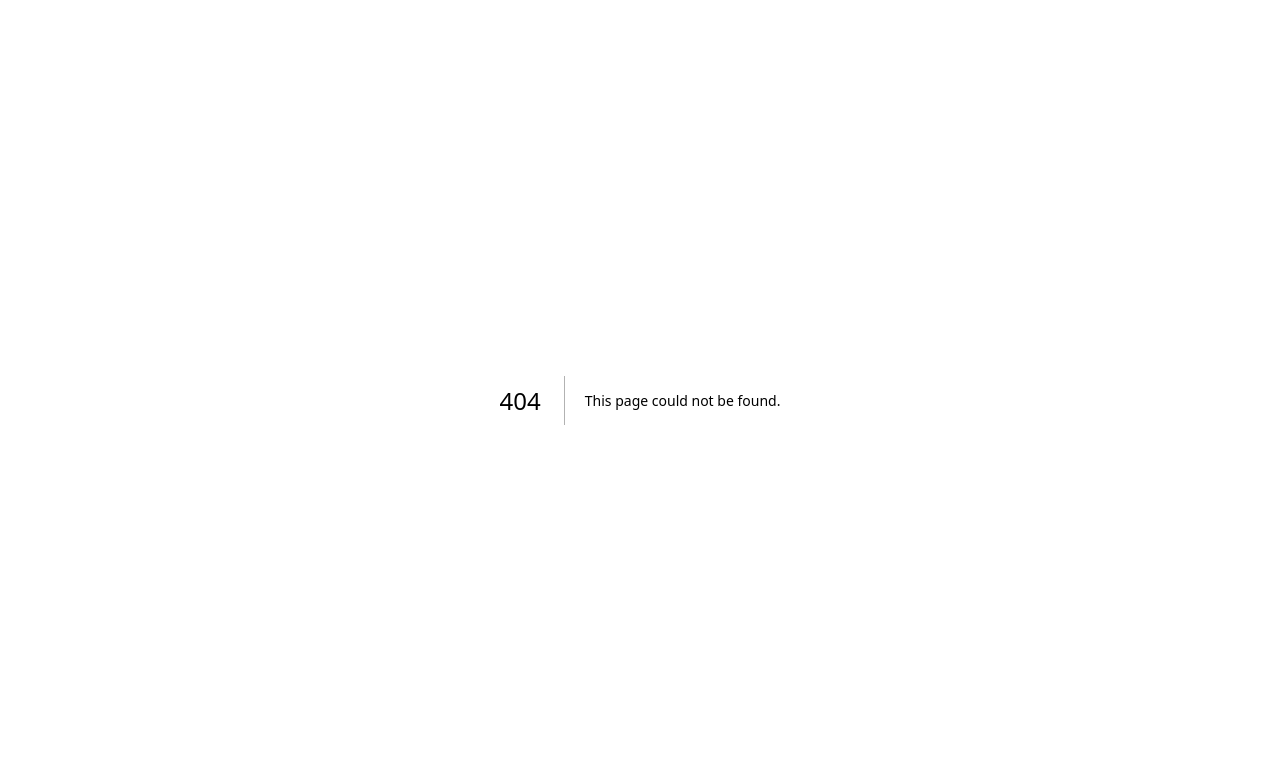
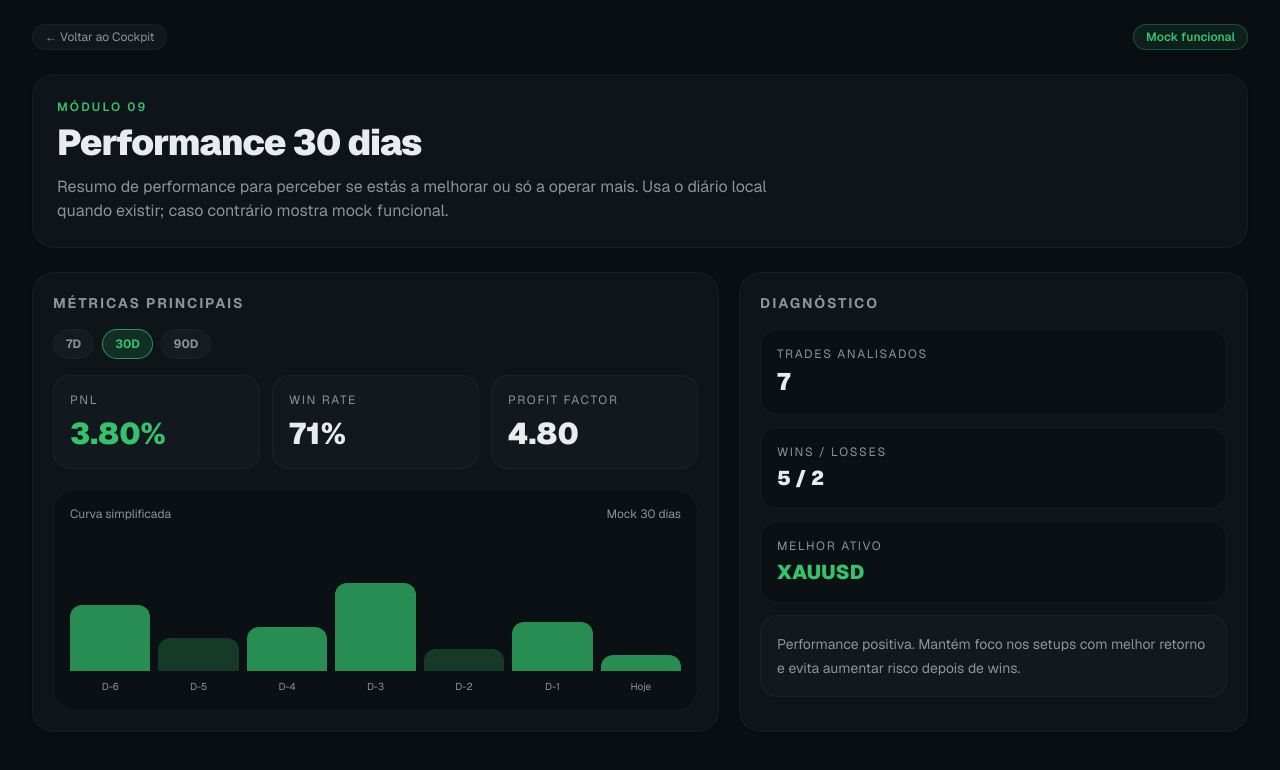
Before and after one commit to ineslourenco7/v0-recreate-trading-dashboard, a Next.js app: page /performance in a window 1280 px wide. Before the commit this address had no page. Shown: the top 770 px of the page. Built offline with nearby package versions, Linux system fonts and the light colour scheme.

Commit message:
Add performance module page

```diff
--- /dev/null
+++ b/app/performance/page.tsx
@@ -0,0 +1,168 @@
+"use client"
+
+import { useEffect, useMemo, useState } from "react"
+import { ModuleCard, ModulePage } from "@/components/hermes/module-page"
+
+const JOURNAL_STORAGE_KEY = "hermes-trading-journal-entries"
+
+type JournalEntry = {
+  id: string
+  createdAt: string
+  asset: string
+  result: "Win" | "Loss" | "Breakeven" | "Sem trade"
+  emotion: string
+  setup: string
+  note: string
+}
+
+const mockTrades = [
+  { day: "D-6", pnl: 1.2, asset: "XAUUSD", setup: "Setup 123" },
+  { day: "D-5", pnl: -0.6, asset: "BTCUSD", setup: "Breakout" },
+  { day: "D-4", pnl: 0.8, asset: "XAUUSD", setup: "Pullback" },
+  { day: "D-3", pnl: 1.6, asset: "NAS100", setup: "Momentum" },
+  { day: "D-2", pnl: -0.4, asset: "EURUSD", setup: "Range" },
+  { day: "D-1", pnl: 0.9, asset: "XAUUSD", setup: "Setup 123" },
+  { day: "Hoje", pnl: 0.3, asset: "XAUUSD", setup: "Setup 123" },
+]
+
+export default function PerformancePage() {
+  const [entries, setEntries] = useState<JournalEntry[]>([])
+  const [window, setWindow] = useState<"7D" | "30D" | "90D">("30D")
+
+  useEffect(() => {
+    try {
+      const saved = localStorage.getItem(JOURNAL_STORAGE_KEY)
+      if (!saved) return
+      const parsed = JSON.parse(saved) as JournalEntry[]
+      if (Array.isArray(parsed)) setEntries(parsed)
+    } catch {
+      setEntries([])
+    }
+  }, [])
+
+  const metrics = useMemo(() => {
+    const winsFromJournal = entries.filter((entry) => entry.result === "Win").length
+    const lossesFromJournal = entries.filter((entry) => entry.result === "Loss").length
+    const breakevenFromJournal = entries.filter((entry) => entry.result === "Breakeven").length
+    const journalTrades = winsFromJournal + lossesFromJournal + breakevenFromJournal
+
+    const mockWins = mockTrades.filter((trade) => trade.pnl > 0).length
+    const mockLosses = mockTrades.filter((trade) => trade.pnl < 0).length
+    const totalTrades = journalTrades || mockTrades.length
+    const wins = journalTrades ? winsFromJournal : mockWins
+    const losses = journalTrades ? lossesFromJournal : mockLosses
+    const pnl = journalTrades ? wins * 1.1 - losses * 0.7 : mockTrades.reduce((sum, trade) => sum + trade.pnl, 0)
+    const winRate = totalTrades ? Math.round((wins / totalTrades) * 100) : 0
+    const grossWin = journalTrades ? wins * 1.1 : mockTrades.filter((trade) => trade.pnl > 0).reduce((sum, trade) => sum + trade.pnl, 0)
+    const grossLoss = Math.abs(journalTrades ? losses * 0.7 : mockTrades.filter((trade) => trade.pnl < 0).reduce((sum, trade) => sum + trade.pnl, 0))
+    const profitFactor = grossLoss ? (grossWin / grossLoss).toFixed(2) : "∞"
+
+    return {
+      totalTrades,
+      wins,
+      losses,
+      pnl: pnl.toFixed(2),
+      winRate,
+      profitFactor,
+      source: journalTrades ? "Diário local" : "Mock 30 dias",
+    }
+  }, [entries])
+
+  const bestAsset = useMemo(() => {
+    const source = entries.length
+      ? entries.map((entry) => ({ asset: entry.asset, score: entry.result === "Win" ? 1 : entry.result === "Loss" ? -1 : 0 }))
+      : mockTrades.map((trade) => ({ asset: trade.asset, score: trade.pnl }))
+
+    const grouped = source.reduce<Record<string, number>>((acc, item) => {
+      acc[item.asset] = (acc[item.asset] || 0) + item.score
+      return acc
+    }, {})
+
+    return Object.entries(grouped).sort((a, b) => b[1] - a[1])[0]?.[0] || "Sem dados"
+  }, [entries])
+
+  return (
+    <ModulePage
+      eyebrow="Módulo 09"
+      title="Performance 30 dias"
+      description="Resumo de performance para perceber se estás a melhorar ou só a operar mais. Usa o diário local quando existir; caso contrário mostra mock funcional."
+    >
+      <div className="grid gap-5 lg:grid-cols-[1.35fr_1fr]">
+        <ModuleCard title="Métricas principais">
+          <div className="mb-4 flex flex-wrap gap-2">
+            {["7D", "30D", "90D"].map((item) => (
+              <button
+                key={item}
+                type="button"
+                onClick={() => setWindow(item as "7D" | "30D" | "90D")}
+                className={`rounded-full border px-3 py-1.5 text-xs font-bold transition ${
+                  window === item
+                    ? "border-primary/70 bg-primary/15 text-primary"
+                    : "border-border/70 bg-secondary/40 text-muted-foreground hover:text-foreground"
+                }`}
+              >
+                {item}
+              </button>
+            ))}
+          </div>
+
+          <div className="grid gap-3 md:grid-cols-3">
+            <div className="rounded-xl border border-border/70 bg-secondary/30 p-4">
+              <p className="text-xs uppercase tracking-[0.14em] text-muted-foreground">PnL</p>
+              <p className="mt-2 text-3xl font-black text-primary">{metrics.pnl}%</p>
+            </div>
+            <div className="rounded-xl border border-border/70 bg-secondary/30 p-4">
+              <p className="text-xs uppercase tracking-[0.14em] text-muted-foreground">Win Rate</p>
+              <p className="mt-2 text-3xl font-black">{metrics.winRate}%</p>
+            </div>
+            <div className="rounded-xl border border-border/70 bg-secondary/30 p-4">
+              <p className="text-xs uppercase tracking-[0.14em] text-muted-foreground">Profit Factor</p>
+              <p className="mt-2 text-3xl font-black">{metrics.profitFactor}</p>
+            </div>
+          </div>
+
+          <div className="mt-5 rounded-2xl border border-border/70 bg-background/60 p-4">
+            <div className="mb-3 flex items-center justify-between text-xs text-muted-foreground">
+              <span>Curva simplificada</span>
+              <span>{metrics.source}</span>
+            </div>
+            <div className="flex h-40 items-end gap-2">
+              {mockTrades.map((trade) => (
+                <div key={trade.day} className="flex flex-1 flex-col items-center gap-2">
+                  <div
+                    className="w-full rounded-t-lg bg-primary/70"
+                    style={{ height: `${Math.max(12, Math.abs(trade.pnl) * 55)}px`, opacity: trade.pnl < 0 ? 0.35 : 1 }}
+                    title={`${trade.day}: ${trade.pnl}%`}
+                  />
+                  <span className="text-[10px] text-muted-foreground">{trade.day}</span>
+                </div>
+              ))}
+            </div>
+          </div>
+        </ModuleCard>
+
+        <ModuleCard title="Diagnóstico">
+          <div className="space-y-3">
+            <div className="rounded-xl border border-border/70 bg-background/60 p-4">
+              <p className="text-xs uppercase tracking-[0.14em] text-muted-foreground">Trades analisados</p>
+              <p className="mt-1 text-2xl font-black">{metrics.totalTrades}</p>
+            </div>
+            <div className="rounded-xl border border-border/70 bg-background/60 p-4">
+              <p className="text-xs uppercase tracking-[0.14em] text-muted-foreground">Wins / Losses</p>
+              <p className="mt-1 text-xl font-black">{metrics.wins} / {metrics.losses}</p>
+            </div>
+            <div className="rounded-xl border border-border/70 bg-background/60 p-4">
+              <p className="text-xs uppercase tracking-[0.14em] text-muted-foreground">Melhor ativo</p>
+              <p className="mt-1 text-xl font-black text-primary">{bestAsset}</p>
+            </div>
+            <div className="rounded-xl border border-border/70 bg-secondary/30 p-4 text-sm leading-6 text-muted-foreground">
+              {Number(metrics.pnl) >= 0
+                ? "Performance positiva. Mantém foco nos setups com melhor retorno e evita aumentar risco depois de wins."
+                : "Performance negativa. Reduz frequência e revê entradas com emoção elevada no diário."}
+            </div>
+          </div>
+        </ModuleCard>
+      </div>
+    </ModulePage>
+  )
+}
```
